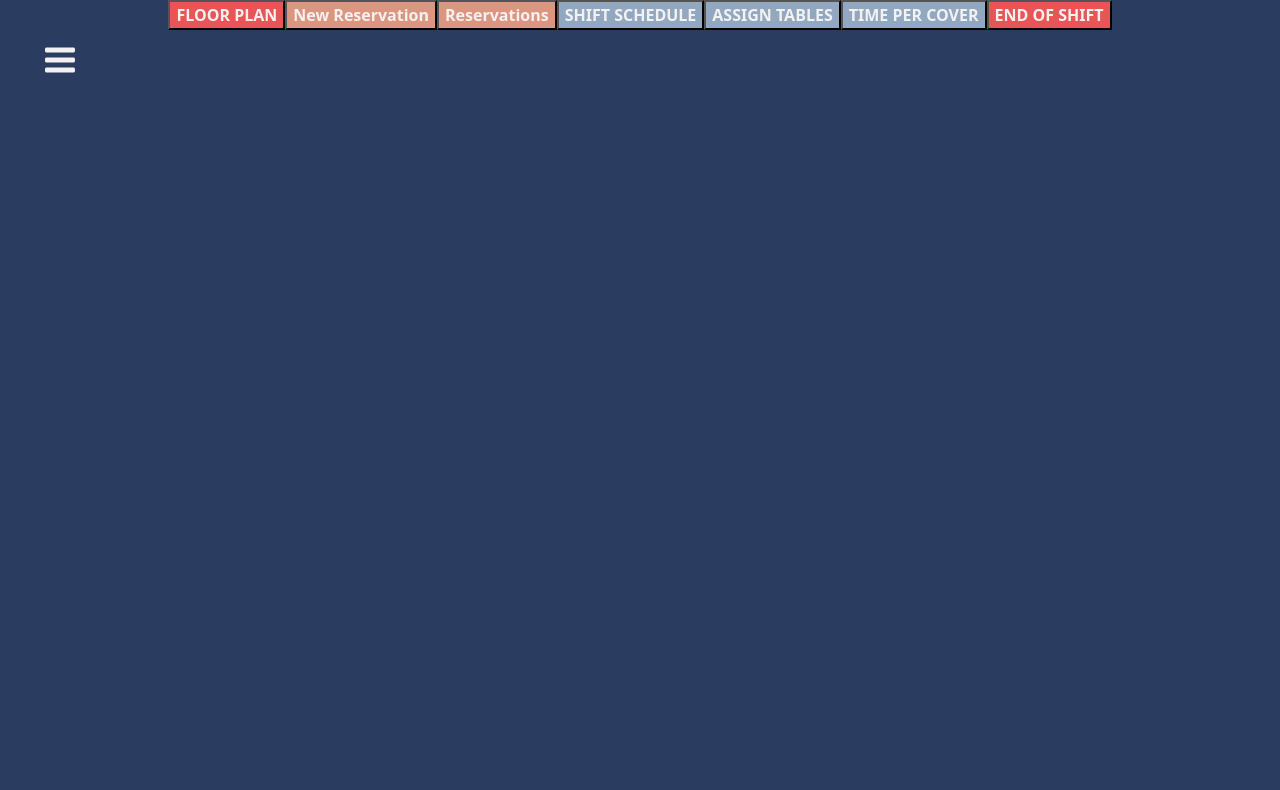
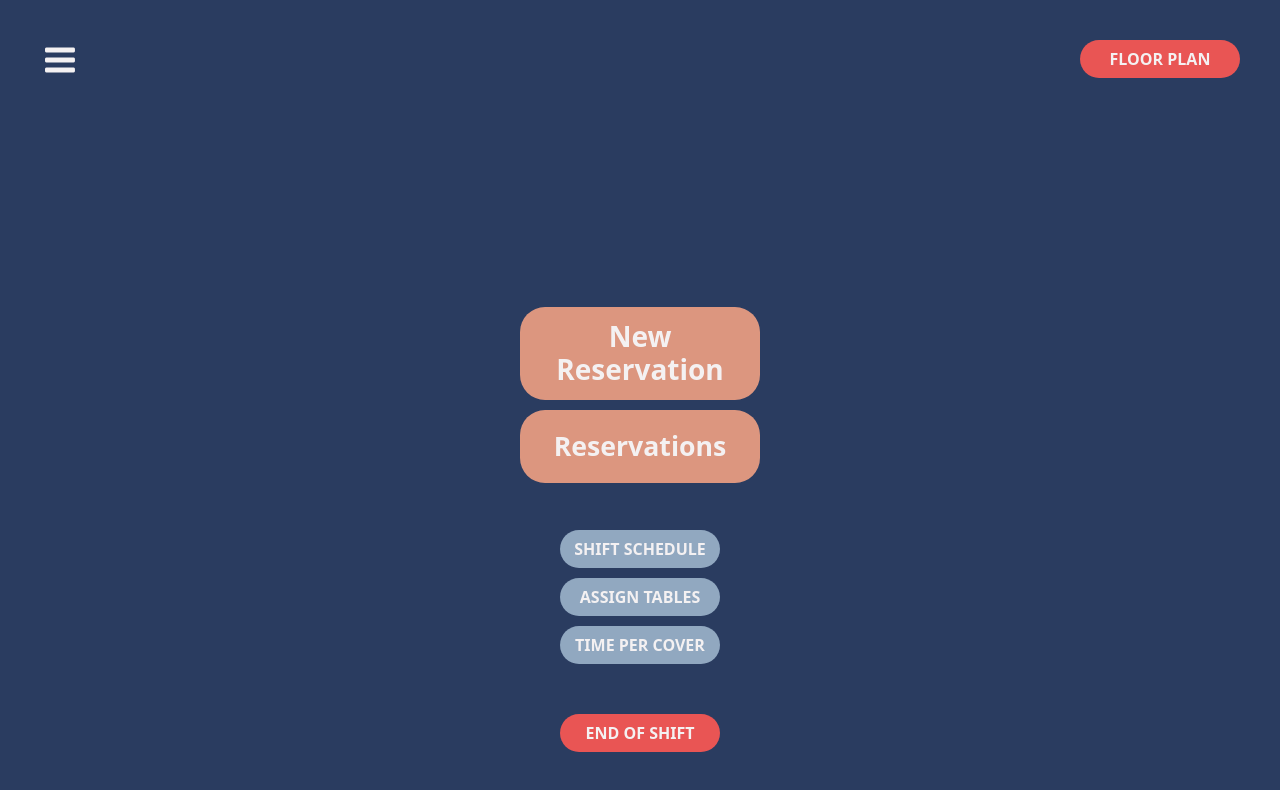
Before and after one commit to Mkamboykos/Zerbez-pwa, a React (Create React App) app: page /Dashboard in a window 1280 px wide. Shown: the top 790 px of the page. Built offline with nearby package versions, Linux system fonts and the light colour scheme.

Commit message:
customized css of buttons in dashboard page

```diff
--- a/src/Dashboard_Page/Dashboard.js
+++ b/src/Dashboard_Page/Dashboard.js
@@ -24,7 +24,7 @@ function Dashboard() {
     const MenuButtons = ({style}) => (
         <animated.div className="Dashboard_Buttons" style={style}>
             <button className="Dashboard_button_FloorPlan"><Link to="/FloorPlan" className="link"><b>FLOOR PLAN</b></Link></button>
-            <button className="Dashboard_button_NewReservation"><Link to="/NewReservation" className="link"><b>New Reservation</b></Link></button>
+            <button className="Dashboard_button_NewReservation"><Link to="/NewReservation" className="link"><b>New<br/> Reservation</b></Link></button>
             <button className="Dashboard_button_Reserations"><Link to="/Reservations" className="link"><b>Reservations</b></Link></button>
             <button className="Dashboard_button_ShiftSchedule"><Link to="/ShiftSchedule" className="link"><b>SHIFT SCHEDULE</b></Link></button>
             <button className="Dashboard_button_AssignTables"><Link to="/ShiftSchedule" className="link"><b>ASSIGN TABLES</b></Link></button>
--- a/src/index.css
+++ b/src/index.css
@@ -3,7 +3,6 @@
 .App {
   text-align: center;
 }
-
 
 /* Body */
 
@@ -393,7 +392,105 @@ input.codeFourBarText.form-control::placeholder{
 
 
 
-/* Dashboard r*/
+/* Dashboard */
+
+/* Dashboard page column outer container holding all buttons */
+.Dashboard_Buttons{
+  display: flex;
+  flex-direction: column;
+  box-sizing: border-box;
+  align-items: center;
+  justify-content: center;
+  height: 100vh;
+  padding: 0;
+}
+
+/* Dashboard buttons*/
+
+.Dashboard_button_FloorPlan{
+  border: none;
+  position: fixed;
+  top: 40px;
+  right: 40px;
+  border-radius: 25px;
+  width: 10em;
+  height: calc(1.5em + .75rem + 2px);
+  color: #F4F1F2;
+  cursor: pointer;
+}
+
+.Dashboard_button_NewReservation{
+  border: none;
+  position: fixed;
+  bottom: 14.3em;
+  border-radius: 25px;
+  width: 8.6em;
+  height: calc(2.8em + .75rem + 2px);
+  font-size: 21pt;
+  line-height: 1.2;
+  color: #F4F1F2;
+  cursor: pointer;
+}
+
+.Dashboard_button_Reserations{
+  border: none;
+  position: fixed;
+  bottom: 11.9em;
+  border-radius: 25px;
+  width: 9em;
+  height: calc(2.2em + .75rem + 2px);
+  font-size: 20pt;
+  color: #F4F1F2;
+  cursor: pointer;
+}
+
+.Dashboard_button_ShiftSchedule{
+  border: none;
+  position: fixed;
+  bottom: 14.5em;
+  border-radius: 25px;
+  width: 10em;
+  height: calc(1.5em + .75rem + 2px);
+  color: #F4F1F2;
+  cursor: pointer;
+}
+
+.Dashboard_button_AssignTables{
+  border: none;
+  position: fixed;
+  bottom: 11.5em;
+  border-radius: 25px;
+  width: 10em;
+  height: calc(1.5em + .75rem + 2px);
+  color: #F4F1F2;
+  cursor: pointer;
+}
+
+.Dashboard_button_TimePerCover{
+  border: none;
+  position: fixed;
+  bottom: 8.5em;
+  border-radius: 25px;
+  width: 10em;
+  height: calc(1.5em + .75rem + 2px);
+  color: #F4F1F2;
+  cursor: pointer;
+}
+
+.Dashboard_button_EndShift{
+  border: none;
+  position: fixed;
+  bottom: 3em;
+  border-radius: 25px;
+  width: 10em;
+  height: calc(1.5em + .75rem + 2px);
+  color: #F4F1F2;
+  cursor: pointer;
+}
+
+
+
+
 
 /* Settings button */
 .menu-button {
@@ -432,6 +529,7 @@ input.codeFourBarText.form-control::placeholder{
   display: flex;
   justify-content: center;
   align-items: center;
+  font-weight: bold;
 }
 
 /* Items in the list The padding 0 centers the list in the middle of the page */
@@ -455,8 +553,6 @@ input.codeFourBarText.form-control::placeholder{
 .menu a:focus {
   color: #E95554;
 }
-
-
 
 
 
@@ -488,6 +584,9 @@ input.codeFourBarText.form-control::placeholder{
 .Dashboard_button_TimePerCover{
   background-color: #91A8C0;
 }
+
+
+
 
 
 
```
